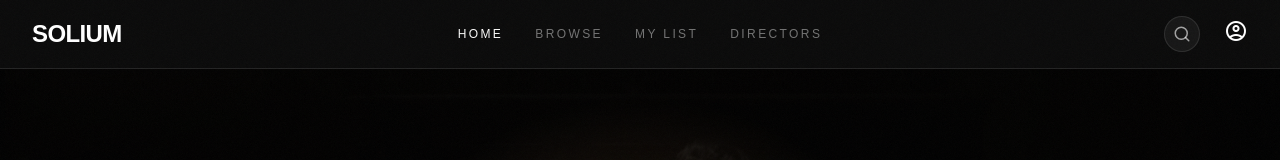
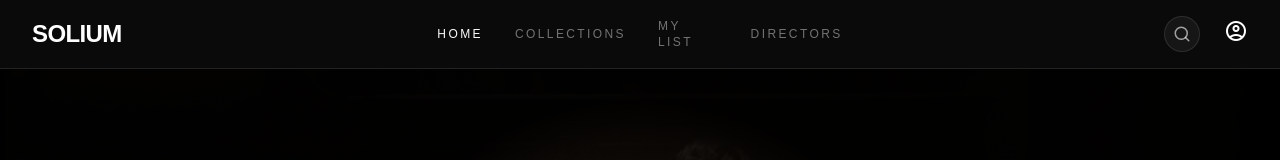
Before and after one commit to YogurtFusion/SOLIUM, a React (Vite) app in the folder client/: page / in a window 1280 px wide. Shown: the top 160 px of the page. Built offline with nearby package versions, Linux system fonts and the light colour scheme.

Commit message:
added search icon in side bar

```diff
--- a/client/src/components/layout/Navbar/Sidebar.jsx
+++ b/client/src/components/layout/Navbar/Sidebar.jsx
@@ -1,4 +1,4 @@
-import { Search } from "lucide-react";
+import { Search, X } from "lucide-react";
 import React, { useState } from "react";
 import { Link, NavLink } from "react-router";
 
@@ -11,9 +11,9 @@ const links = [
   },
   {
     id: "id2",
-    icon: "search",
-    title: "Browse",
-    target: "/Browse",
+    icon: "grid_view",
+    title: "Collections",
+    target: "/Collections",
   },
   {
     id: "id3",
@@ -37,6 +37,7 @@ const links = [
 
 const Sidebar = () => {
   const [isOpen, setIsOpen] = useState(false);
+  const [isSearchOpen, setIsSearchOpen] = useState(false);
   return (
     <div className=" fixed top-0 z-50 w-full border-b border-foreground/40 ">
       <div className="bg-black/80 backdrop-blur-lg py-5 px-6 grid grid-cols-2 w-full max-w-7xl mx-auto items-center">
@@ -47,12 +48,20 @@ const Sidebar = () => {
         >
           Solium
         </Link>
-        <button
-          onClick={() => setIsOpen(true)}
-          className={`justify-self-end  text-foreground text-3xl cursor-pointer  ${isOpen ? "invisible" : "visible"} `}
+        <div
+          className="justify-self-end  "
+
         >
-          <span className="material-symbols-outlined">menu</span>
-        </button>
+          <button className="text-foreground pr-6 cursor-pointer"onClick={() => setIsSearchOpen(true)}>
+            <span className="material-symbols-outlined">search</span>
+          </button>
+          <button
+            onClick={() => setIsOpen(true)}
+            className={`  text-foreground text-3xl cursor-pointer  ${isOpen ? "invisible" : "visible"} `}
+          >
+            <span className="material-symbols-outlined">menu</span>
+          </button>
+        </div>
       </div>
       <nav
         className={`${isOpen ? "translate-x-0" : "translate-x-full"} fixed top-0 right-0 z-50 h-full w-[75vw] max-w-sm  bg-black/85  backdrop-blur-md border-l border-border/30 transform transition-transform duration-500 ease-[cubic-bezier(0.16,1,0.3,1)] flex flex-col  items-end  px-8 pt-6 shadow-2xl text-foreground `}
@@ -71,20 +80,45 @@ const Sidebar = () => {
               className={({ isActive }) =>
                 `flex items-center gap-4 py-4 w-full border-b border-border transition-all duration-300 ${isActive ? "text-foreground font-medium pl-2 border-foreground" : "text-foreground/60 active:text-foreground/80 "}`
               }
-            ><span className="material-symbols-outlined text-base">
+            >
+              <span className="material-symbols-outlined text-base">
                 {item.icon}
               </span>
-              <span className="font-poppins uppercase tracking-widest text-lg">{item.title}</span>
+              <span className="font-poppins uppercase tracking-widest text-lg">
+                {item.title}
+              </span>
             </NavLink>
           ))}
         </div>
       </nav>
       {isOpen && (
         <div
-          className="fixed inset-0 bg-black/60 z-40 backdrop-blur-sm transition-opacity "
+          className="fixed inset-0 bg-black/60 z-40 backdrop-blur-sm transform-gpu transition-opacity"
           onClick={() => setIsOpen(false)}
         ></div>
       )}
+      <div
+        className={`absolute top-0 bg-black w-full h-full flex justify-between items-center  px-8 duration-500 ease-[cubic-bezier(0.16,1,0.3,1)] z-50 transition-all ${isSearchOpen ? "translate-x-0 pointer-events-auto" : "translate-x-full pointer-events-none"} `}
+      >
+        <div className="w-full flex items-center text-foreground gap-3 ">
+          <Search size={20} strokeWidth={1.5} className="text-foreground/80" />
+          <input
+            type="text"
+            className=" w-full border-b border-border text-foreground outline-none focus:border-foreground pl-1 text-lg font-poppins tracking-wide "
+            placeholder="Search films, directors, moods..."
+            autoFocus={isSearchOpen}
+          />
+        </div>
+       <button
+          onClick={() => {
+            setIsSearchOpen(false);
+          }}
+          className="text-foreground/80 hover:text-foreground transition-colors ml-4 cursor-pointer"
+        >
+
+          <X size={26} strokeWidth={1.5} />
+        </button>
+      </div>
     </div>
   );
 };
--- a/client/src/components/layout/Navbar/Topbar.jsx
+++ b/client/src/components/layout/Navbar/Topbar.jsx
@@ -12,8 +12,8 @@ const links = [
   },
   {
     id: "id2",
-    title: "Browse",
-    target: "/Browse",
+    title: "Collections",
+    target: "/Collections",
   },
   {
     id: "id3",
@@ -71,7 +71,7 @@ const TopNavbar = () => {
             <input
               type="text"
               placeholder="Search films...."
-              className={`bg-transparent outline-none text-sm transition-all duration-500 ease-in-out ${isOpen ? "w-40 opacity-100 px-2" : "w-0 opacity-0"}`}
+              className={`bg-transparent outline-none text-sm transition-all duration-500 ease-in-out ${isOpen ? "w-60 opacity-100 px-2" : "w-0 opacity-0"}`}
             />
             <button
               onClick={() => setIsOpen(!isOpen)}
```
Also changed, not shown: client/src/index.css (+1 -1 lines).
